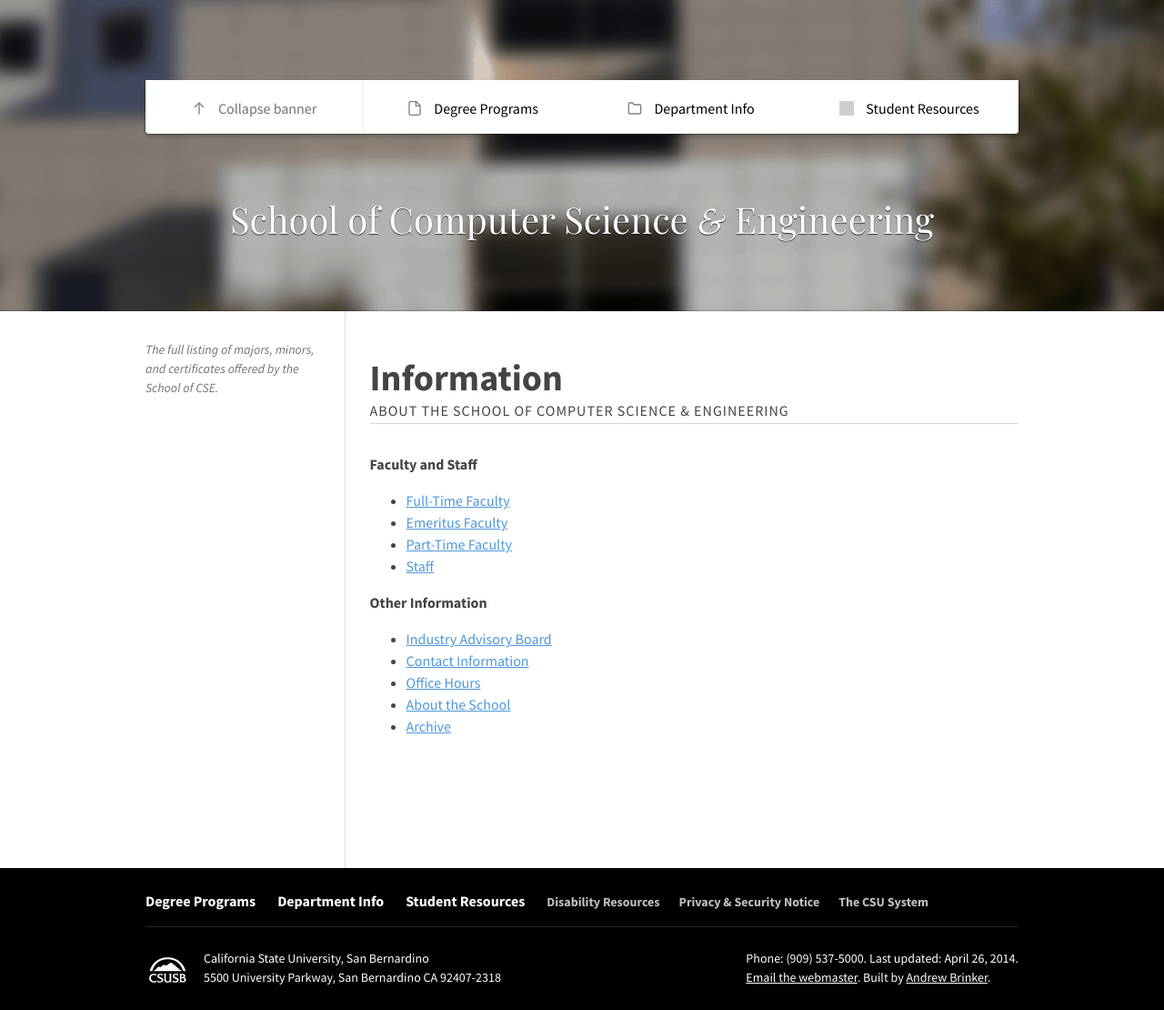
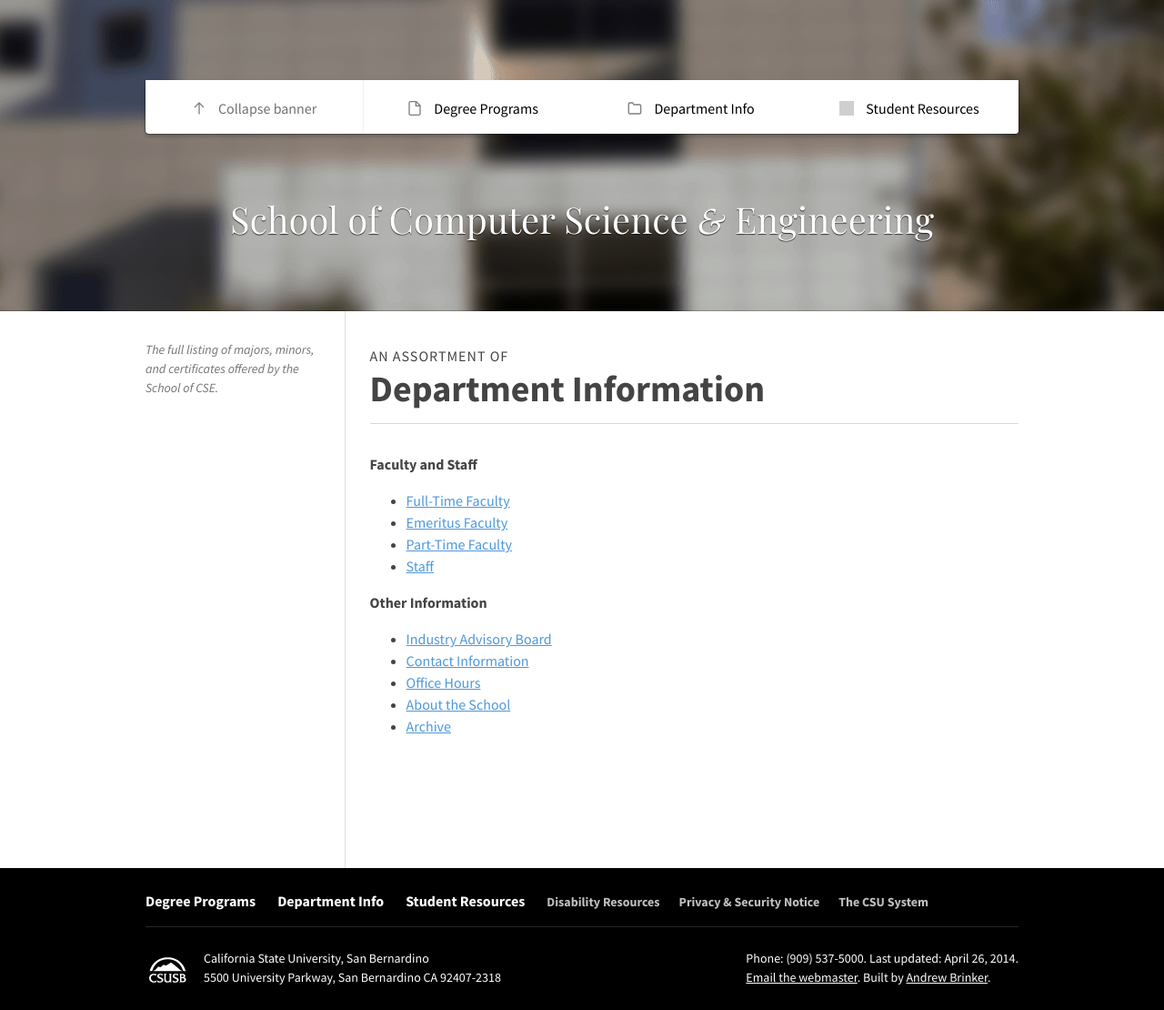
Before and after one commit to csusbdt/cse, a Jekyll site: the page built from info/index.md, in a window 1280 px wide. Shown: the whole page at 91% size. Built offline with Jekyll 4.4.1, drawn with Linux system fonts in a browser that asks for light colours; nearby versions of some CDN libraries; some web fonts are replaced; grey boxes are pictures that could not be loaded.

Commit message:
Small fixes

```diff
--- a/assets/js/main.js
+++ b/assets/js/main.js
@@ -2,8 +2,6 @@
   init: function () {
     if (Modernizr.mq("only screen and (min-width: 960px)")) {
       document.write("<script src='http://csusb.edu/banner'></script>");
-    } else {
-      document.body.style.padding = "0";
     }
   }
 };
--- a/info/index.md
+++ b/info/index.md
@@ -4,7 +4,7 @@
 description: The full listing of majors, minors, and certificates offered by the School of CSE.
 ---
 
-## __Information__ about the School of Computer Science &amp; Engineering
+## An Assortment of __Department Information__
 
 __Faculty and Staff__
 
```
